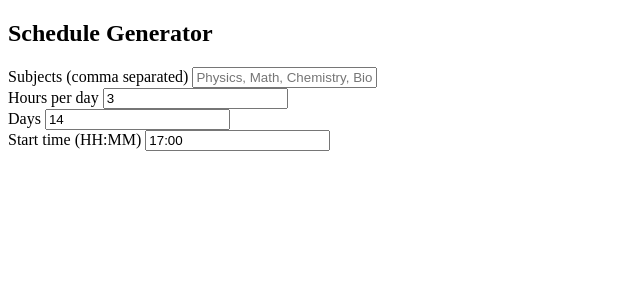
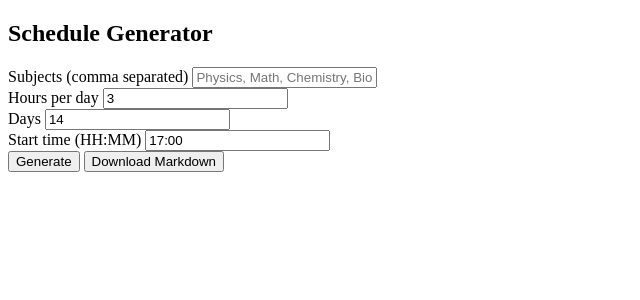
Before and after one commit to Arham-Begani/Study_buddy, a Flask app: template templates/schedule.html in a window 1280 px wide. Shown: the part 26-326 px from the top of the page, without its empty margins (0-640 px from the left). Run offline with Flask 3, Linux system fonts and the light colour scheme; the template is opened without the code that fills it, so the values that code supplies are empty.

Commit message:
Made it possible to download markup

```diff
--- a/templates/schedule.html
+++ b/templates/schedule.html
@@ -21,7 +21,11 @@
       </div>
     </div>
 
-
+    <div class="row">
+      <button type="submit">Generate</button>
+      <button name="download" value="1">Download Markdown</button>
+    </div>
+  </form>
 
   {% if plan %}
     <h3>Plan</h3>
```
